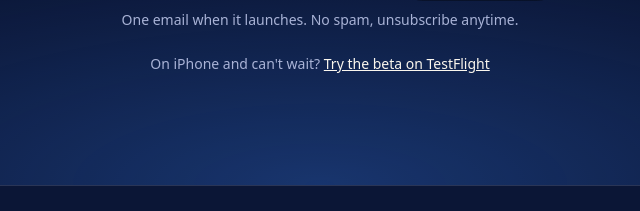
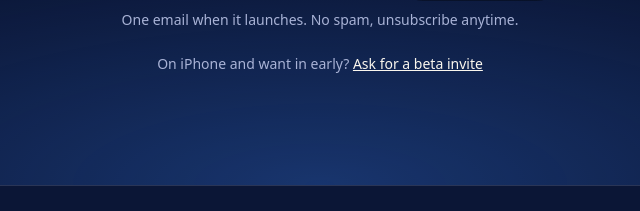
Before and after one commit to Tarius87/trivispar-site, a plain HTML site: page index.html in a window 1280 px wide. Shown: the part 7990-8201 px from the top of the page, 320-960 px from the left. Drawn offline with Linux system fonts and the light colour scheme.

Commit message:
Replace public TestFlight link with beta invite request

```diff
--- a/index.html
+++ b/index.html
@@ -557,7 +557,7 @@
           </form>
           <p class="x-wl__fine">One email when it launches. No spam, unsubscribe anytime.</p>
           <div class="x-wl__thanks" role="status"><b>You're on the list</b>We'll email you the day TriviSpar opens. Check your inbox to confirm.</div>
-          <p class="x-wl__beta">On iPhone and can't wait? <a href="https://testflight.apple.com/join/WHsrFGSm" target="_blank" rel="noopener">Try the beta on TestFlight</a></p>
+          <p class="x-wl__beta">On iPhone and want in early? <a href="mailto:hello@trivispar.com?subject=TriviSpar%20beta%20invite">Ask for a beta invite</a></p>
         </div>
       </section>
     </main>
```
